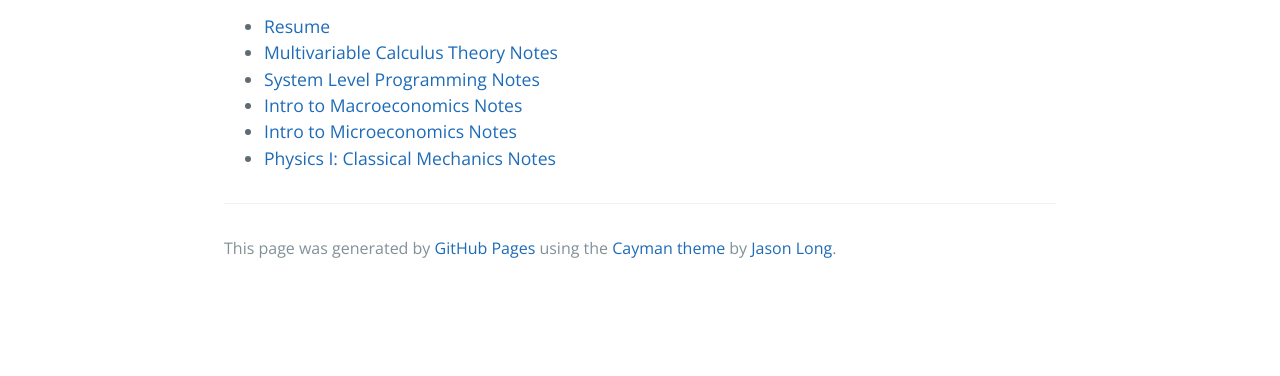
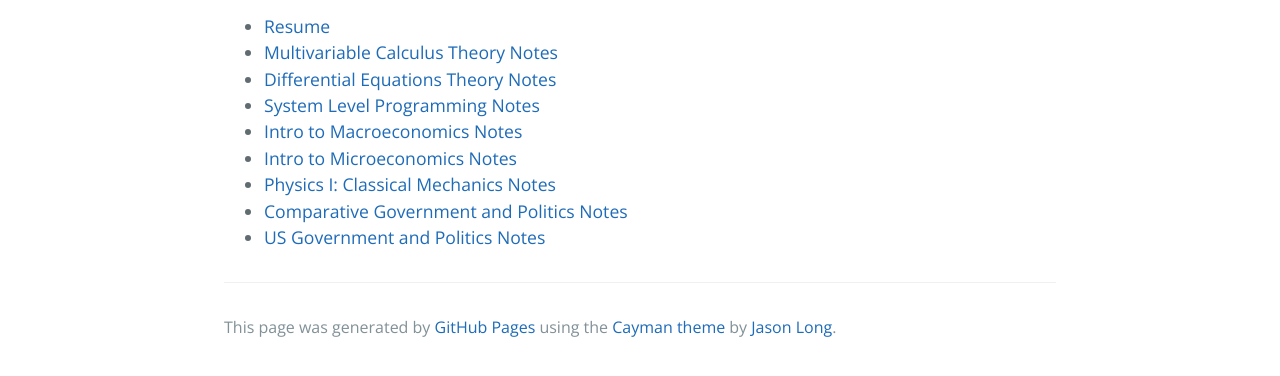
Before and after one commit to averykarlin3/spocklogic.github.io, a plain HTML site: page index.html in a window 1280 px wide. Shown: the part 358-734 px from the top of the page. Drawn offline with nearby package versions, Linux system fonts and the light colour scheme.

Commit message:
Replace master branch with page content via GitHub

```diff
--- a/index.html
+++ b/index.html
@@ -22,10 +22,13 @@
 <ul>
 <li><a href="https://averykarlin.github.io/resume.pdf">Resume</a></li>
 <li><a href="https://spocklogic.github.io/Fall-2015/Multi/multi.pdf">Multivariable Calculus Theory Notes</a></li>
+<li><a href="https://spocklogic.github.io/Spring-2016/DiffEq/diffeq.pdf">Differential Equations Theory Notes</a></li>
 <li><a href="https://spocklogic.github.io/Fall-2015/Systems/systems.pdf">System Level Programming Notes</a></li>
 <li><a href="https://spocklogic.github.io/Fall-2015/Econ/econ.pdf">Intro to Macroeconomics Notes</a></li>
 <li><a href="https://spocklogic.github.io/Spring-2016/MicroEcon/econ.pdf">Intro to Microeconomics Notes</a></li>
 <li><a href="https://spocklogic.github.io/Fall-2015/PhysicsI/physics.pdf">Physics I: Classical Mechanics Notes</a></li>
+<li><a href="https://spocklogic.github.io/Spring-2016/CompGov/gov.pdf">Comparative Government and Politics Notes</a></li>
+<li><a href="https://spocklogic.github.io/Fall-2015/USGov/gov.pdf">US Government and Politics Notes</a></li>
 </ul>
 
       <footer class="site-footer">
--- a/params.json
+++ b/params.json
@@ -1 +1 @@
-{"name":"Avery Karlin's Personal Website","tagline":"","body":"# Important Files\r\n* [Resume](https://averykarlin.github.io/resume.pdf)\r\n* [Multivariable Calculus Theory Notes](https://spocklogic.github.io/Fall-2015/Multi/multi.pdf)\r\n* [System Level Programming Notes](https://spocklogic.github.io/Fall-2015/Systems/systems.pdf)\r\n* [Intro to Macroeconomics Notes](https://spocklogic.github.io/Fall-2015/Econ/econ.pdf)\r\n* [Intro to Microeconomics Notes](https://spocklogic.github.io/Spring-2016/MicroEcon/econ.pdf)\r\n* [Physics I: Classical Mechanics Notes](https://spocklogic.github.io/Fall-2015/PhysicsI/physics.pdf)","google":"","note":"Don't delete this file! It's used internally to help with page regeneration."}
+{"name":"Avery Karlin's Personal Website","tagline":"","body":"# Important Files\r\n* [Resume](https://averykarlin.github.io/resume.pdf)\r\n* [Multivariable Calculus Theory Notes](https://spocklogic.github.io/Fall-2015/Multi/multi.pdf)\r\n* [Differential Equations Theory Notes](https://spocklogic.github.io/Spring-2016/DiffEq/diffeq.pdf)\r\n* [System Level Programming Notes](https://spocklogic.github.io/Fall-2015/Systems/systems.pdf)\r\n* [Intro to Macroeconomics Notes](https://spocklogic.github.io/Fall-2015/Econ/econ.pdf)\r\n* [Intro to Microeconomics Notes](https://spocklogic.github.io/Spring-2016/MicroEcon/econ.pdf)\r\n* [Physics I: Classical Mechanics Notes](https://spocklogic.github.io/Fall-2015/PhysicsI/physics.pdf)\r\n* [Comparative Government and Politics Notes](https://spocklogic.github.io/Spring-2016/CompGov/gov.pdf)\r\n* [US Government and Politics Notes](https://spocklogic.github.io/Fall-2015/USGov/gov.pdf)","google":"","note":"Don't delete this file! It's used internally to help with page regeneration."}
```
